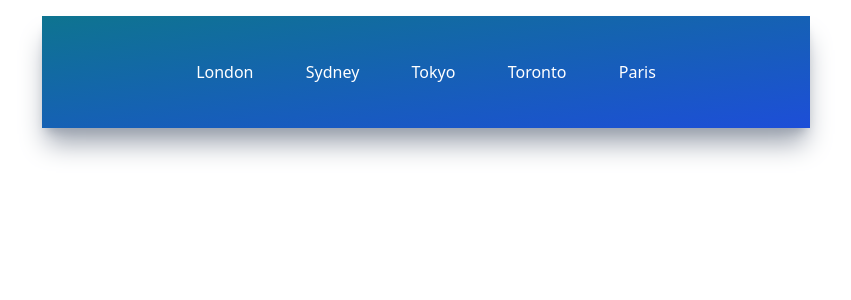
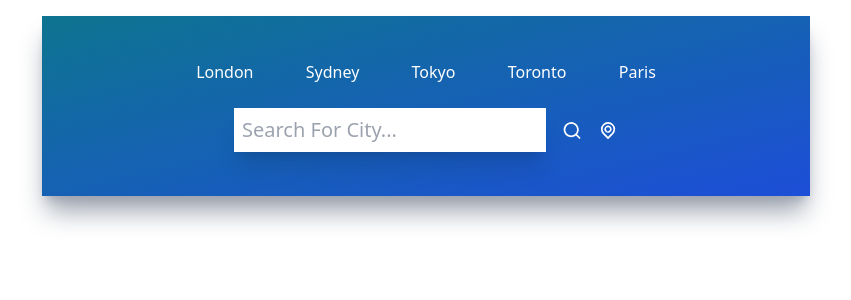
Before and after one commit to codenextdoor/React-weather-app, a React (Create React App) app: page / in a window 1280 px wide. Shown: the top 300 px of the page, without its empty margins (214-1065 px from the left). Built offline with nearby package versions, Linux system fonts and the light colour scheme.

Commit message:
added search

```diff
--- a/src/App.js
+++ b/src/App.js
@@ -1,9 +1,11 @@
 import React from "react";
+import Inputs from "./components/Inputs";
 import TopButtons from "./components/TopButtons";
 const App = () => {
   return (
     <div className="mx-auto max-w-screen-md mt-4 py-5 px-32 bg-gradient-to-br from-cyan-700 to-blue-700 h-fit shadow-xl shadow-gray-400 ">
       <TopButtons />
+      <Inputs />
     </div>
   );
 };
--- a/src/components/Inputs.jsx
+++ b/src/components/Inputs.jsx
@@ -1,7 +1,32 @@
 import React from "react";
+import { UilSearch, UilLocationPoint } from "@iconscout/react-unicons";
 
 const Inputs = () => {
-  return <div>Inputs</div>;
+  return (
+    <div className="flex flex-row justify-center my-6">
+      <div className="flex flex-row w-3/4 items-center justify-center space-x-4">
+        <input
+          type="text"
+          className="text-xl font-light p-2 w-full shadow-xl focus:outline-none capitalize"
+          placeholder="search for city..."
+        />
+
+        <UilSearch
+          size={25}
+          className="text-white cursor-pointer transition ease-out hover:scale-125"
+        />
+        <UilLocationPoint
+          size={25}
+          className="
+          text-white
+          cursor-pointer
+          transition
+          ease-out
+          hover:scale-125"
+        />
+      </div>
+    </div>
+  );
 };
 
 export default Inputs;
```
